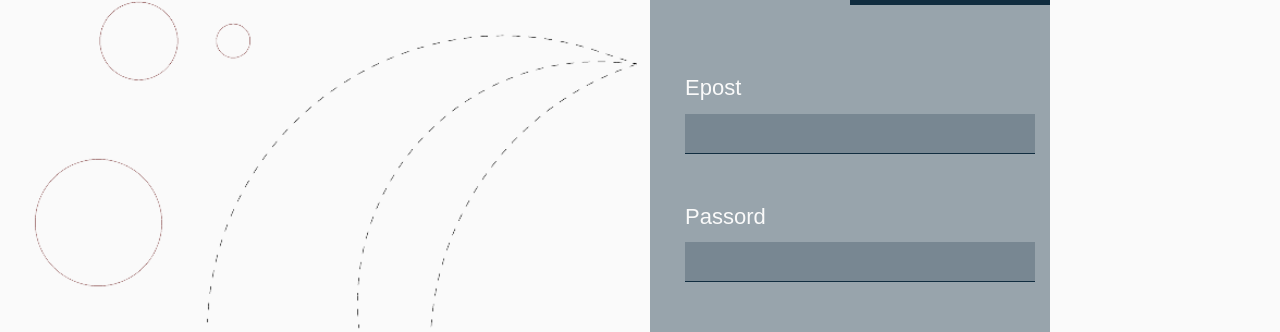
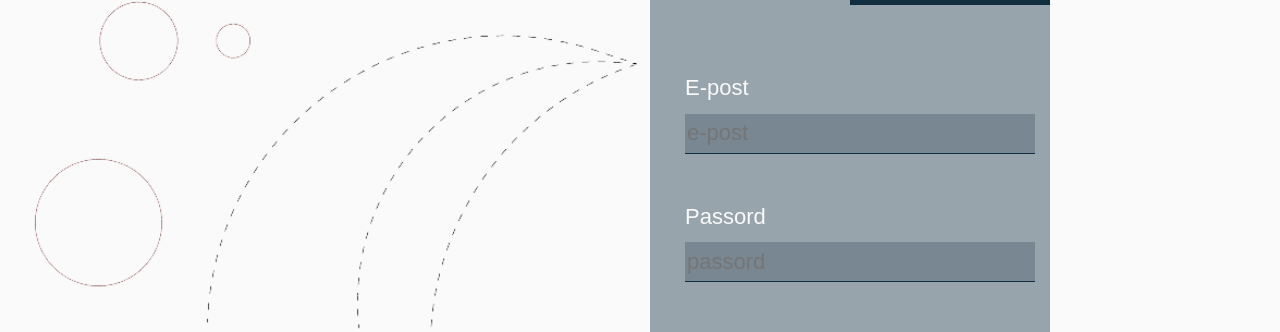
Before and after one commit to nargesirezaei/bachelor-metchat, a React (Create React App) app in the folder client/: page / in a window 1280 px wide. Shown: the part 340-672 px from the top of the page. Built offline with nearby package versions, Linux system fonts and the light colour scheme; a web font is replaced by a local one.

Commit message:
Made adjustments for accessability

```diff
--- a/client/src/components/Register.jsx
+++ b/client/src/components/Register.jsx
@@ -63,7 +63,12 @@ export const Register = ({ registerFormRef, setModel, model }) => {
               <label>Fornavn</label>
               <Field name="firstName">
                 {({ field }) => (
-                  <input type="text" id="first_name" {...field} />
+                  <input
+                    type="text"
+                    id="first_name"
+                    placeholder="fornavn"
+                    {...field}
+                  />
                 )}
               </Field>
               {errors.firstName && touched.firstName ? (
@@ -73,7 +78,14 @@ export const Register = ({ registerFormRef, setModel, model }) => {
             <div className="form-row">
               <label>Etternavn</label>
               <Field name="lastName">
-                {({ field }) => <input type="text" id="last_name" {...field} />}
+                {({ field }) => (
+                  <input
+                    type="text"
+                    id="last_name"
+                    placeholder="etternavn"
+                    {...field}
+                  />
+                )}
               </Field>
               {errors.lastName && touched.lastName ? (
                 <div className="text-warning">{errors.lastName}</div>
@@ -82,7 +94,14 @@ export const Register = ({ registerFormRef, setModel, model }) => {
             <div className="form-row">
               <label>E-post</label>
               <Field name="email">
-                {({ field }) => <input type="text" id="email_reg" {...field} />}
+                {({ field }) => (
+                  <input
+                    type="text"
+                    id="email_reg"
+                    placeholder="e-post"
+                    {...field}
+                  />
+                )}
               </Field>
               {errors.email && touched.email ? (
                 <div className="text-warning">{errors.email}</div>
@@ -92,7 +111,12 @@ export const Register = ({ registerFormRef, setModel, model }) => {
               <label>Passord</label>
               <Field name="password">
                 {({ field }) => (
-                  <input type="password" id="password_reg" {...field} />
+                  <input
+                    type="password"
+                    id="password_reg"
+                    placeholder="passord"
+                    {...field}
+                  />
                 )}
               </Field>
               {errors.password && touched.password ? (
@@ -103,7 +127,12 @@ export const Register = ({ registerFormRef, setModel, model }) => {
               <label>Gjenta Passord</label>
               <Field name="confirmPassword">
                 {({ field }) => (
-                  <input type="password" id="password_reg" {...field} />
+                  <input
+                    type="password"
+                    id="password_reg"
+                    placeholder="gjenta passord"
+                    {...field}
+                  />
                 )}
               </Field>
               {errors.confirmPassword && touched.confirmPassword ? (
--- a/client/src/components/login.jsx
+++ b/client/src/components/login.jsx
@@ -29,10 +29,17 @@ export const Login = () => {
         {({ errors, touched }) => (
           <Form id="form_log">
             <div className="form-row">
-              <label>Epost</label>
+              <label>E-post</label>
 
               <Field name="email">
-                {({ field }) => <input type="text" id="email_log" {...field} />}
+                {({ field }) => (
+                  <input
+                    type="text"
+                    id="email_log"
+                    placeholder="e-post"
+                    {...field}
+                  />
+                )}
               </Field>
               {errors.email && touched.email ? (
                 <div className="text-warning">{errors.email}</div>
@@ -42,7 +49,12 @@ export const Login = () => {
               <label>Passord</label>
               <Field name="password">
                 {({ field }) => (
-                  <input type="password" id="password_log" {...field} />
+                  <input
+                    type="password"
+                    id="password_log"
+                    placeholder="passord"
+                    {...field}
+                  />
                 )}
               </Field>
               {errors.password && touched.password ? (
@@ -53,7 +65,12 @@ export const Login = () => {
               <Field name="savePassword">
                 {({ field }) => (
                   <Flex align="center" content="center" gap={1}>
-                    <input type="checkbox" name="savePassword" {...field} />
+                    <input
+                      type="checkbox"
+                      name="savePassword"
+                      aria-label="lagre passord"
+                      {...field}
+                    />
                     <label className="chang-color m-0">Husk meg</label>
                   </Flex>
                 )}
--- a/client/src/main/Welcome.jsx
+++ b/client/src/main/Welcome.jsx
@@ -16,8 +16,8 @@ export const Welcome = () => {
       <Nav />
       <div className="first">
         <div className="firstImages">
-          <img src={Lines1} className="png" />
-          <img src={Photo} className="png" />
+          <img src={Lines1} className="png" alt="Linjer bue ned mot venstre" />
+          <img src={Photo} className="png" alt="Personer som snakker" />
         </div>
         <div id="LogReg">
           <div id="btn-tabs">
@@ -49,9 +49,9 @@ export const Welcome = () => {
         </div>
       </div>
       <div className="second">
-        <img src={Lines2} className="png" />
+        <img src={Lines2} className="png" alt="Linjer i bue ned mot høyre" />
         <div className="nlp">
-          <img src={BubbleBox} className="png" />
+          <img src={BubbleBox} className="png" alt="Boble boks" />
           <h2>Hva Er NLP</h2>
           <p className="txt">
             Lorem ipsum dolor sit amet consectetur adipisicing elit. Officia ab
@@ -63,7 +63,11 @@ export const Welcome = () => {
             pariatur, nostrum itaque.
           </p>
         </div>
-        <img src={Lines1} className="png_5" />
+        <img
+          src={Lines1}
+          className="png_5"
+          alt="Linjer i bue ned mot venstre"
+        />
       </div>
     </div>
   );
```
